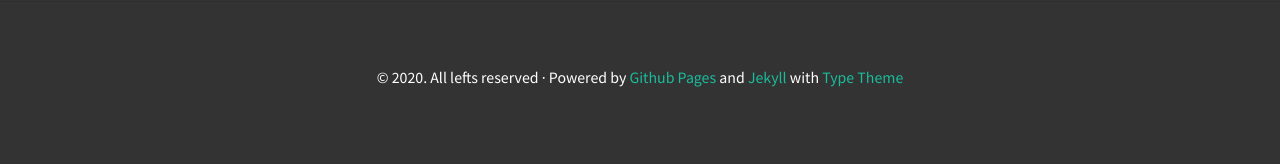
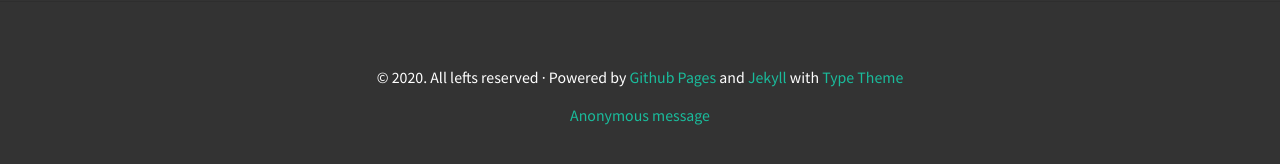
Before and after one commit to omprabhu31/omprabhu31.github.io, a Jekyll site: the page built from index.html, in a window 1280 px wide. Shown: the part 697-861 px from the top of the page. Built offline with Jekyll 4.4.1, drawn with Linux system fonts in a browser that asks for light colours; nearby versions of some CDN libraries; the list of posts is cut into pages by our own code.

Commit message:
added anonymous message on all pages

```diff
--- a/_config.yml
+++ b/_config.yml
@@ -17,6 +17,7 @@ theme_settings:
   header_text_feature_image: assets/img/sample_feature_img.png
   footer_text: >
    © 2020. All lefts reserved · Powered by <a href="https://pages.github.com/">Github Pages</a> and <a href="https://jekyllrb.com/">Jekyll</a> with <a href="https://github.com/rohanchandra/type-theme/">Type Theme</a>
+   <center><a href="https://forms.gle/d12hiHhnEpvDcL2u7">Anonymous message</a></center>
 
   # Icons
   email_address: omp3108@gmail.com
```
